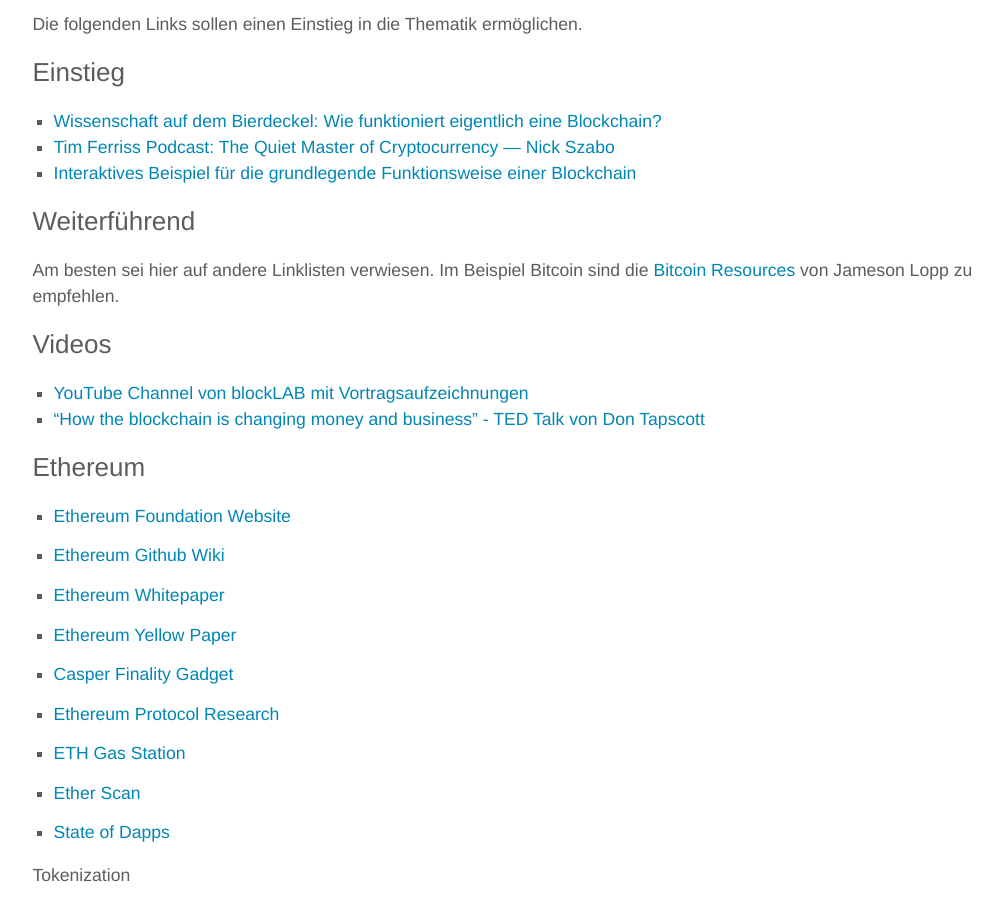
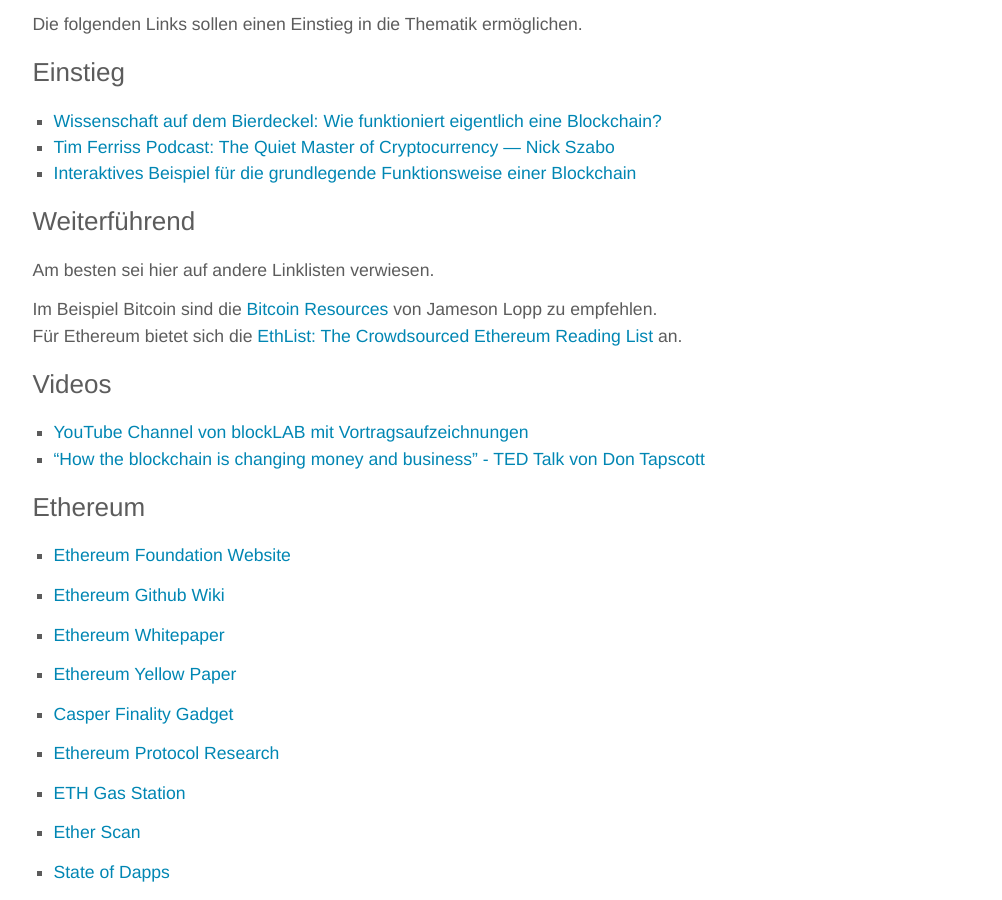
Before and after one commit to blocklab/site, a Jekyll site: the page built from links.md, in a window 1280 px wide and 900 px high, scrolled down 530 px. Shown: the whole window, without its empty margins (134-1136 px from the left). Built offline with Jekyll 4.4.1, drawn with Linux system fonts in a browser that asks for light colours.

Commit message:
Update links.md

```diff
--- a/links.md
+++ b/links.md
@@ -15,7 +15,10 @@ Die folgenden Links sollen einen Einstieg in die Thematik ermöglichen.
 
 ## Weiterführend
 
-Am besten sei hier auf andere Linklisten verwiesen. Im Beispiel Bitcoin sind die [Bitcoin Resources](http://lopp.net/bitcoin.html) von Jameson Lopp zu empfehlen.
+Am besten sei hier auf andere Linklisten verwiesen.
+
+Im Beispiel Bitcoin sind die [Bitcoin Resources](http://lopp.net/bitcoin.html) von Jameson Lopp zu empfehlen.<br>
+Für Ethereum bietet sich die [EthList: The Crowdsourced Ethereum Reading List](https://github.com/Scanate/EthList) an.
 
 ## Videos
 
```
